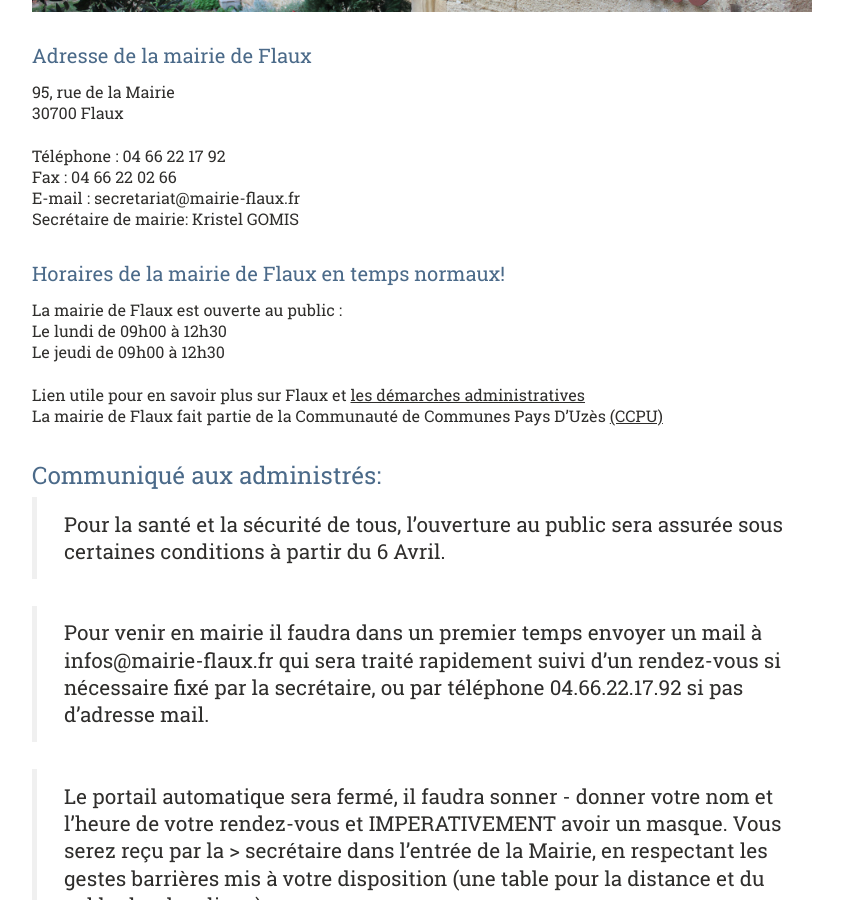
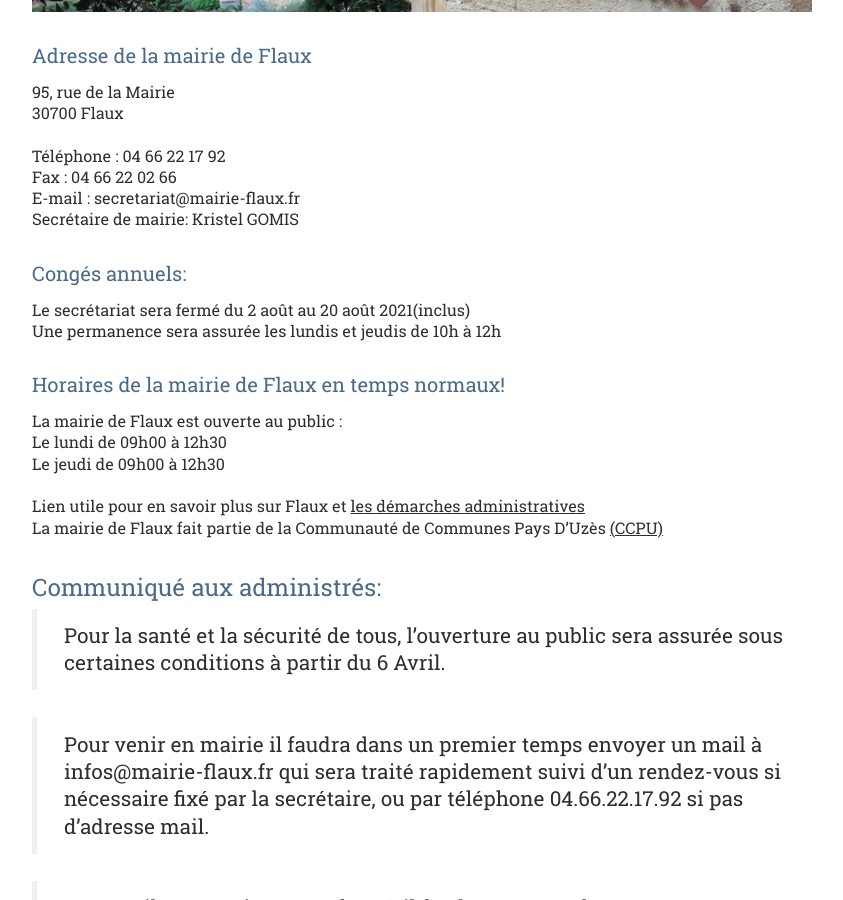
Before and after one commit to Flaux-Village/flaux-village.github.io, a Jekyll site: the page built from mairie.md, in a window 1280 px wide and 900 px high, scrolled down 569 px. Shown: the whole window, without its empty margins (58-901 px from the left). Built offline with Jekyll 4.4.1, drawn with Linux system fonts in a browser that asks for light colours; our own code applies the rules of GitHub Pages for plain Markdown files.

Commit message:
Update mairie.md

```diff
--- a/mairie.md
+++ b/mairie.md
@@ -26,6 +26,10 @@ Fax : 04 66 22 02 66<br/>
 E-mail : secretariat@mairie-flaux.fr<br/>
 Secrétaire de mairie: Kristel GOMIS
 
+## Congés annuels:
+
+Le secrétariat sera fermé du 2 août au 20 août 2021(inclus)<br/>
+Une permanence sera assurée les lundis et jeudis de 10h à 12h<br/>
 
 ## Horaires de la mairie de Flaux en temps normaux!
 La mairie de Flaux est ouverte au public :<br/>
```
